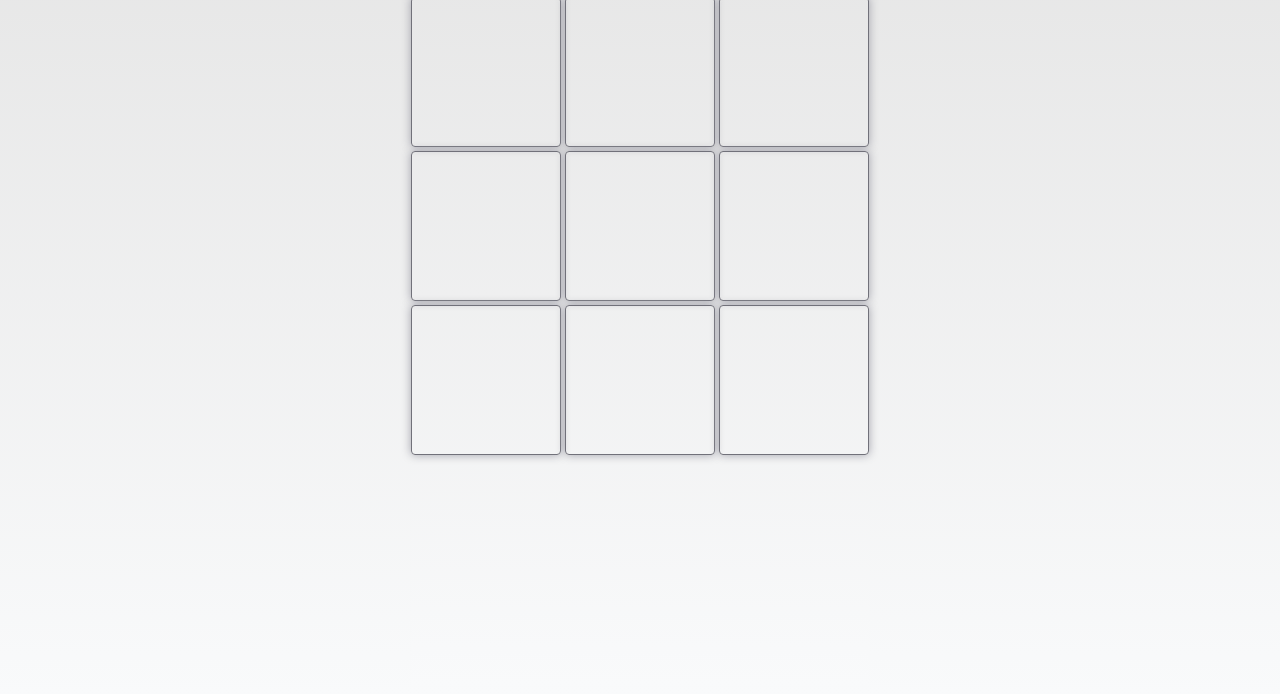
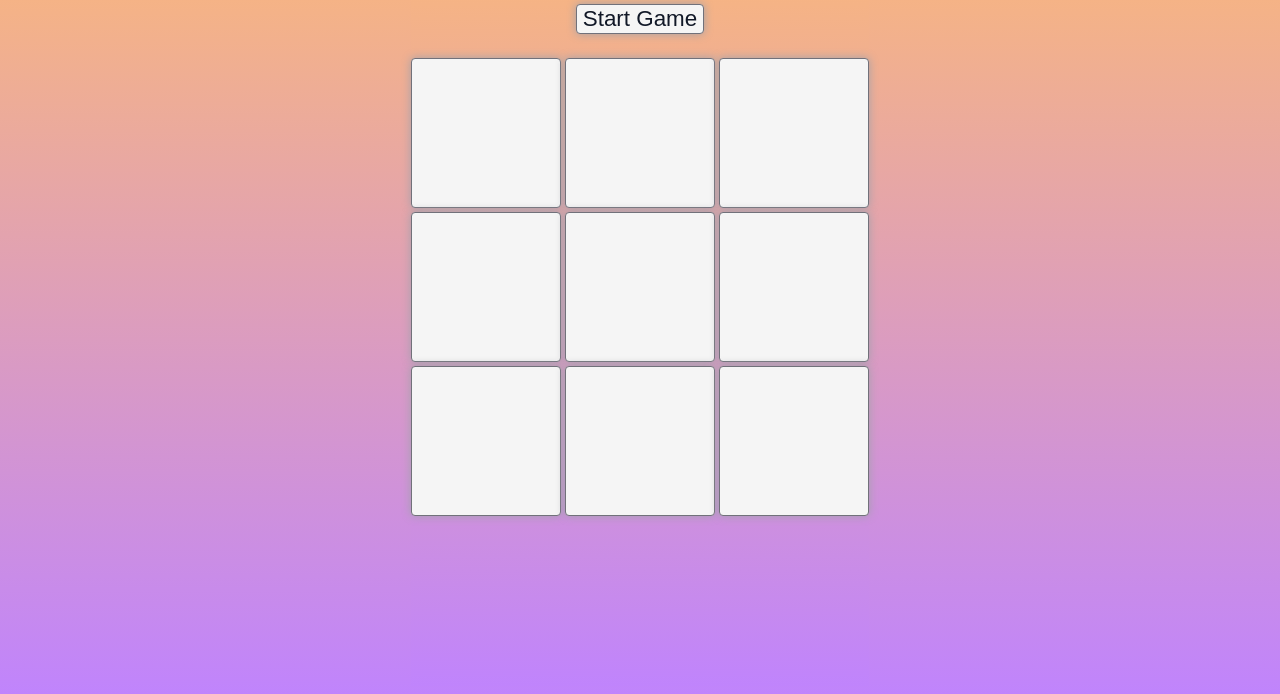
Before and after one commit to MichaelHalaj/Tic-Tac-Toe-TOP, a website: page index.html in a window 1280 px wide. Shown: the part 106-800 px from the top of the page. Drawn offline with Linux system fonts and the light colour scheme.

Commit message:
Change style

```diff
--- a/index.html
+++ b/index.html
@@ -7,6 +7,9 @@
     <title>Tic Tac Toe</title>
     <script src="script.js" defer></script>
     <link rel="stylesheet" href="styles.css" />
+    <style>
+      @import url("https://fonts.googleapis.com/css2?family=Montserrat:wght@700&display=swap");
+    </style>
   </head>
   <body>
     <div class="title">Tic-Tac-Toe</div>
--- a/styles.css
+++ b/styles.css
@@ -1,13 +1,16 @@
 body,
 html {
+  --grid-item-size: 150px;
+  --element-gap: 24px;
+  font-family: "Montserrat", sans-serif;
   height: 100%;
-  background: linear-gradient(180deg, #e5e5e5, #f9fafb);
+  background: linear-gradient(180deg, #fdba74, #c084fc);
   background-repeat: no-repeat;
   display: flex;
   flex-direction: column;
   align-items: center;
   font-size: 16px;
-  --grid-item-size: 150px;
+  gap: var(--element-gap);
 }
 .board {
   display: grid;
@@ -15,14 +18,19 @@ html {
   grid-template-rows: repeat(3, var(--grid-item-size));
   gap: 4px;
 }
-.board-item {
+.board-item,
+.start,
+.new-game {
   border: 1px solid #71717a;
+  background-color: #f5f5f5;
   cursor: pointer;
   border-radius: 4px;
   box-shadow: 0 0 10px #a1a1aa;
 }
-.board-item:hover {
-  background-color: rgba(201, 201, 201, 0.596);
+.board-item:hover,
+.start:hover,
+.new-game:hover {
+  background-color: #d4d4d4;
 }
 .disable {
   cursor: default;
@@ -36,13 +44,15 @@ svg {
   flex-direction: column;
   justify-content: center;
   align-items: center;
+  gap: var(--element-gap);
 }
 .title,
 .winner-message {
   font-size: 4em;
+  color: #f8fafc;
 }
 .winner-banner {
-  background: #a2e6358f;
+  background: #a2e635ce;
   box-shadow: 0 0 10px #a1a1aa;
   display: flex;
   flex-direction: column;
@@ -50,7 +60,7 @@ svg {
   justify-content: center;
   align-items: center;
   width: fit-content;
-  height: 25%;
+  height: 200px;
   top: 0;
   bottom: 0;
   margin: auto;
@@ -71,3 +81,16 @@ svg {
 .no-hover {
   pointer-events: none;
 }
+.start,
+.new-game {
+  font-size: 1.4em;
+  color: #111827;
+}
+.start:focus-visible,
+.new-game:focus-visible {
+  outline: none;
+}
+.start:disabled {
+  background-color: #8d8d8d;
+  pointer-events: none;
+}
```
